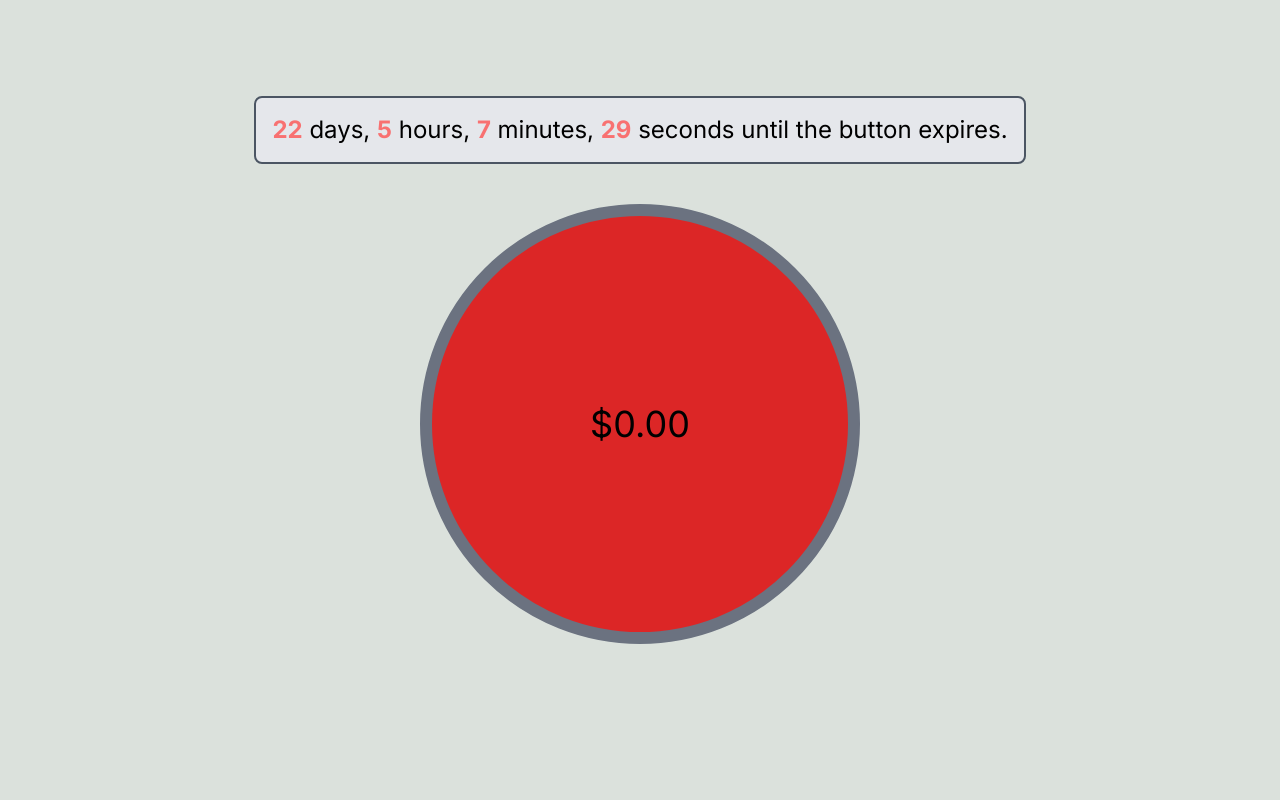
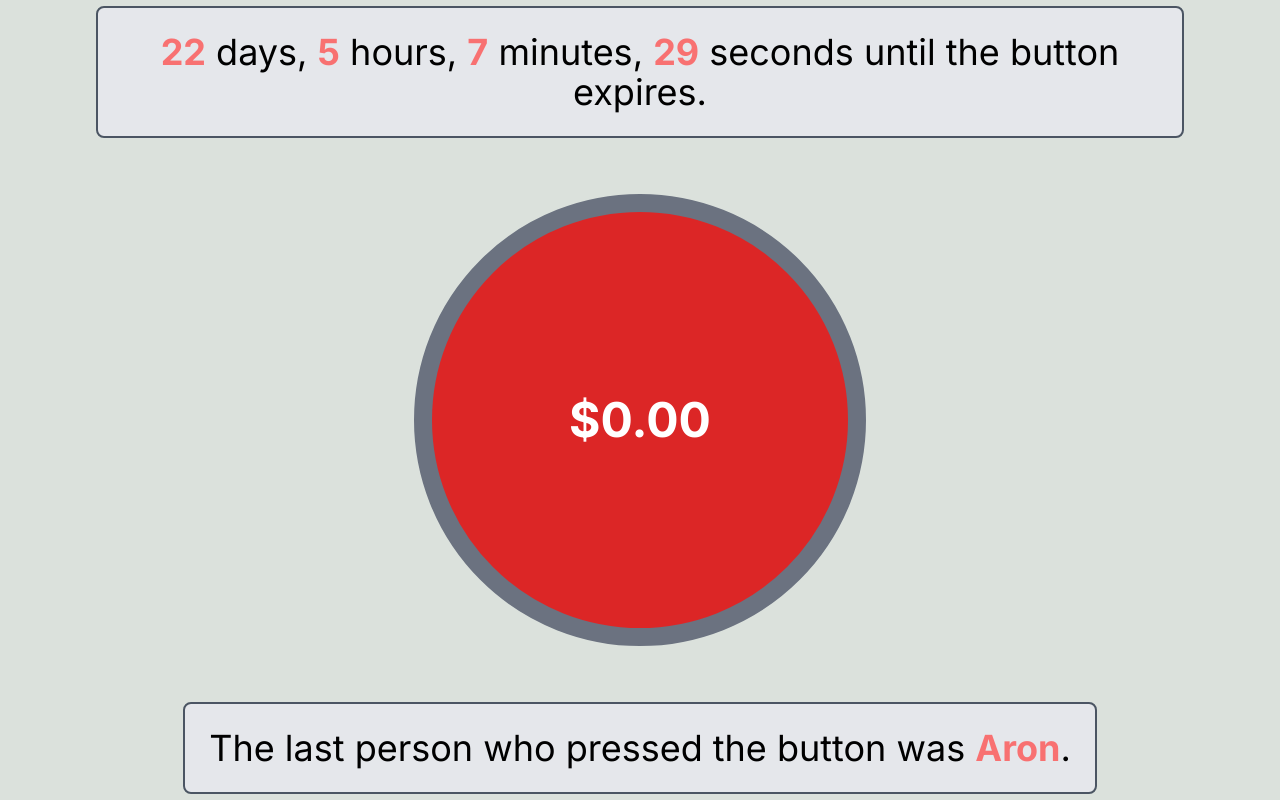
Before and after one commit to jstnf/the-button-web, a Next.js app: page / in a window 1280 px wide. Built offline with nearby package versions, Linux system fonts and the light colour scheme.

Commit message:
feat: Add example last activity panel, space adjustments

```diff
--- a/app/page.tsx
+++ b/app/page.tsx
@@ -2,17 +2,19 @@
 
 import BiscuitButton from "@/components/BiscuitButton";
 import BiscuitTimer from "@/components/BiscuitTimer";
+import BiscuitActivity from "@/components/BiscuitActivity";
 import {useState} from "react";
 
 export default function Home() {
   const [presses, setPresses] = useState(0);
 
   return (
-    <main className="flex flex-col items-center justify-between p-24 select-none gap-y-10">
+    <main className="flex flex-col items-center min-h-svh justify-center pr-24 pl-24 select-none gap-y-12 sm:gap-y-14">
       <BiscuitTimer expiry={1716015600000} presses={presses} />
       <BiscuitButton onClick={() => {
         setPresses(presses + 1)
       }} presses={presses}/>
+      <BiscuitActivity whoPressed="Aron" />
     </main>
   );
 }
--- /dev/null
+++ b/components/BiscuitActivity.tsx
@@ -0,0 +1,14 @@
+import React from "react";
+import BiscuitsInfoText from "@/components/BiscuitsInfoText";
+
+interface BiscuitActivityProps {
+  whoPressed?: string;
+}
+
+export default function BiscuitActivity({whoPressed}: BiscuitActivityProps): React.ReactElement {
+  return (
+    <BiscuitsInfoText>
+      The last person who pressed the button was <strong className="text-red-400">{whoPressed}</strong>.
+    </BiscuitsInfoText>
+  )
+}
--- a/components/BiscuitButton.tsx
+++ b/components/BiscuitButton.tsx
@@ -9,8 +9,8 @@ export default function BiscuitButton({onClick, presses}: BiscuitButtonProps): R
   return (
     <>
       <a onClick={onClick}>
-        <div className="p-52 hover:bg-red-500 rounded-full bg-red-600 flex justify-center border-[12px] border-gray-500 dark:border-gray-300 active:bg-red-400">
-          <p className="fixed -translate-y-1/2 text-4xl">{formatMoney(presses)}</p>
+        <div className="sm:p-52 p-[30vw] hover:bg-red-500 rounded-full bg-red-600 flex justify-center border-[14px] sm:border-[18px] border-gray-500 dark:border-gray-700 active:bg-red-400">
+          <p className="fixed -translate-y-1/2 text-4xl sm:text-5xl font-bold text-white">{formatMoney(presses)}</p>
         </div>
       </a>
     </>
--- a/components/BiscuitTimer.tsx
+++ b/components/BiscuitTimer.tsx
@@ -1,6 +1,7 @@
 'use client';
 
 import React, {useCallback, useEffect, useState} from "react";
+import BiscuitsInfoText from "@/components/BiscuitsInfoText";
 
 interface BiscuitTimerProps {
   presses: number;
@@ -9,7 +10,7 @@ interface BiscuitTimerProps {
 
 const MILLIS_DEDUCTED_PER_PRESS: number = 180000;
 
-export default function BiscuitTimer({ presses, expiry }: BiscuitTimerProps): React.ReactElement {
+export default function BiscuitTimer({presses, expiry}: BiscuitTimerProps): React.ReactElement {
   const [time, setTime]: [number, (time: number) => void] = useState(0)
   const [animateIn, setAnimateIn]: [boolean, (animateIn: boolean) => void] = useState(false)
   const updateTime: () => void = useCallback(() => {
@@ -33,11 +34,9 @@ export default function BiscuitTimer({ presses, expiry }: BiscuitTimerProps): Re
   }, [presses, updateTime]);
 
   return (
-    <div>
-      <div className="flex justify-center p-4 border-2 rounded-lg bg-gray-200 dark:bg-gray-900 border-gray-600 dark:border-white">
-        <p className="text-2xl">{formatMilliseconds(time)} until the button expires.</p>
-      </div>
-    </div>
+    <BiscuitsInfoText>
+      {formatMilliseconds(time)} until the button expires.
+    </BiscuitsInfoText>
   )
 }
 
--- /dev/null
+++ b/components/BiscuitsInfoText.tsx
@@ -0,0 +1,11 @@
+import React from "react";
+
+export default function BiscuitsInfoText({children}: Readonly<{ children: React.ReactNode; }>) {
+  return (
+    <div>
+      <div className="flex justify-center p-4 sm:p-6 border-2 rounded-lg bg-gray-200 dark:bg-gray-900 border-gray-600 dark:border-white">
+        <p className="text-2xl sm:text-4xl text-center">{children}</p>
+      </div>
+    </div>
+  );
+}
```
